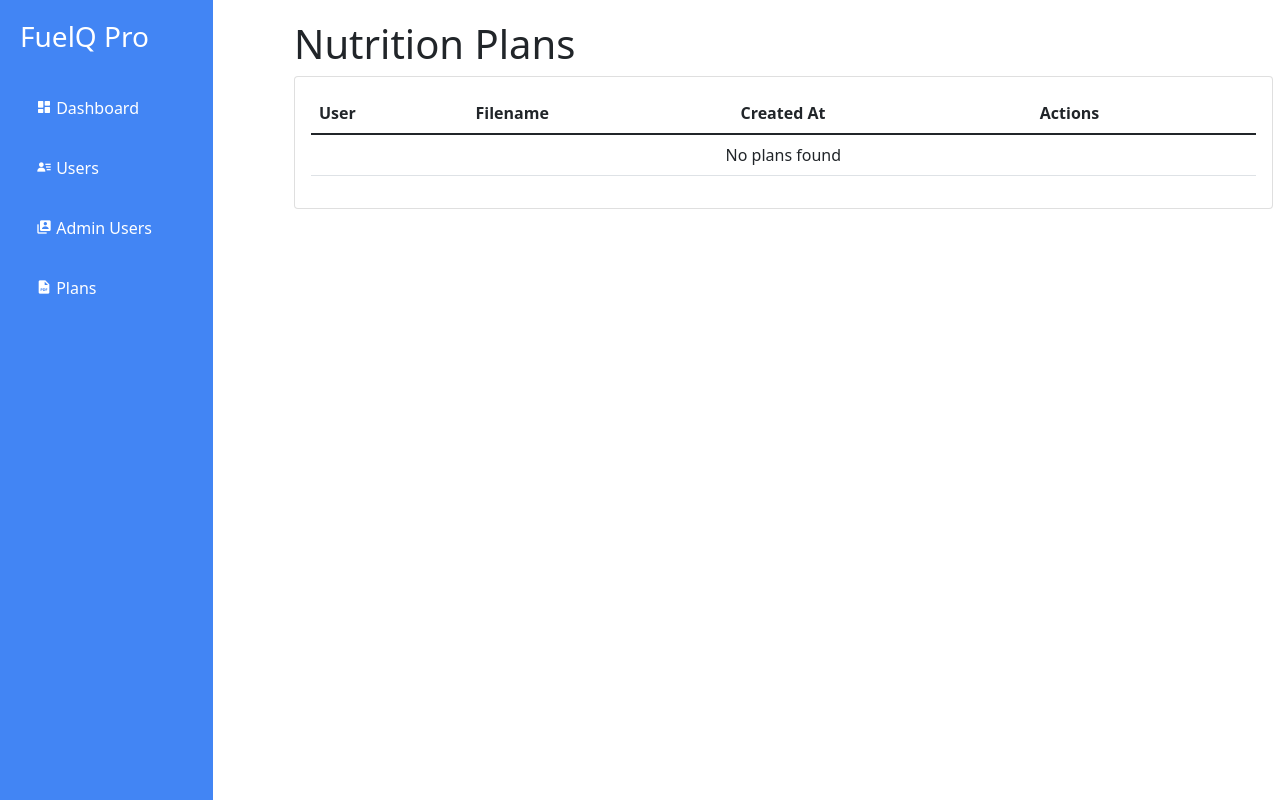
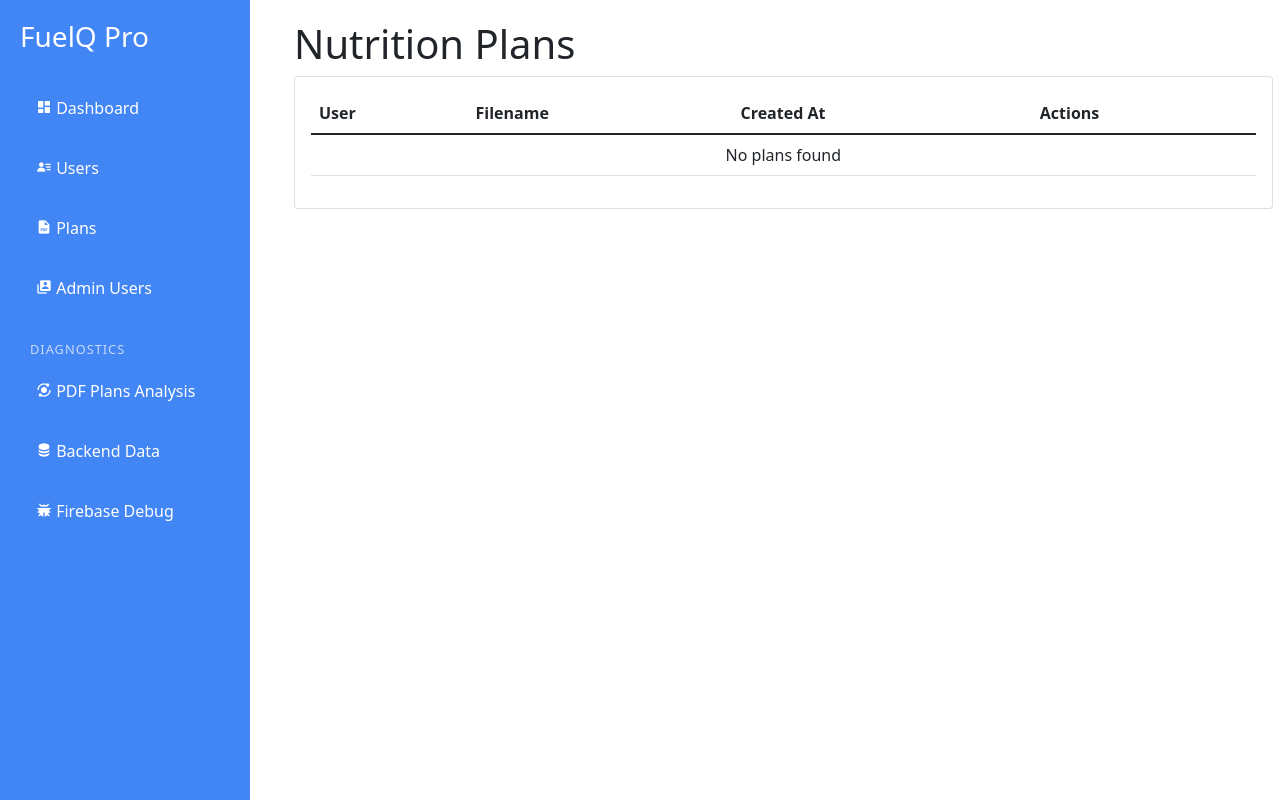
Before and after one commit to gricce/fuelqpro-console, a Flask app: template templates/admin/plans.html in a window 1280 px wide. Run offline with Flask 3, Linux system fonts and the light colour scheme; the template is opened without the code that fills it, so the values that code supplies are empty.

Commit message:
app update

```diff
--- a/app.py
+++ b/app.py
@@ -520,6 +520,244 @@ def edit_admin_user():
         flash('Error updating user')
         return redirect(url_for('manage_admin_users'))
 
+@app.route("/backend-data")
+@admin_required
+def backend_data():
+    """
+    Display raw backend data from Firestore for debugging purposes.
+    This helps diagnose issues with the bot conversation and data structure.
+    """
+    debug_info = []
+    collections_data = {}
+
+    try:
+        debug_info.append("Starting backend data route")
+
+        # Use simple_initialize_firebase
+        from services.firebase_service import simple_initialize_firebase, db
+
+        debug_info.append("Imported Firebase services")
+
+        if not simple_initialize_firebase():
+            debug_info.append("Firebase initialization failed")
+            flash('Error connecting to Firebase')
+            return render_template("admin/backend_data.html",
+                                   error="Firebase connection failed",
+                                   debug_info=debug_info)
+
+        debug_info.append("Firebase initialized successfully")
+
+        # Get a list of all collections
+        collections = db.collections()
+        collection_names = [collection.id for collection in collections]
+        debug_info.append(f"Found collections: {', '.join(collection_names)}")
+
+        # Process each collection
+        for collection_name in collection_names:
+            debug_info.append(f"Processing collection: {collection_name}")
+            collection_ref = db.collection(collection_name)
+            documents = collection_ref.stream()
+
+            collection_docs = []
+            for doc in documents:
+                try:
+                    doc_data = doc.to_dict()
+
+                    # Process timestamps for display
+                    processed_data = {}
+                    for key, value in doc_data.items():
+                        if hasattr(value, 'seconds'):  # It's a timestamp
+                            try:
+                                processed_data[key] = datetime.datetime.fromtimestamp(value.seconds)
+                            except:
+                                processed_data[key] = f"Timestamp({value.seconds})"
+                        elif isinstance(value, list):
+                            # For lists (like pdf_plans), count them and show sample
+                            processed_data[key] = f"List with {len(value)} items"
+                            if value and len(value) > 0:
+                                if isinstance(value[0], dict):
+                                    # Show keys of the first item
+                                    processed_data[f"{key}_sample"] = f"Keys: {', '.join(value[0].keys())}"
+                        else:
+                            processed_data[key] = value
+
+                    collection_docs.append({
+                        'id': doc.id,
+                        'data': processed_data
+                    })
+                except Exception as e:
+                    debug_info.append(f"Error processing document {doc.id}: {str(e)}")
+
+            collections_data[collection_name] = collection_docs
+
+        # Special handling for users collection - check subcollections
+        if 'users' in collection_names:
+            debug_info.append("Checking user subcollections")
+            users_ref = db.collection('users')
+            users = users_ref.stream()
+
+            user_subcollections = {}
+            for user in users:
+                try:
+                    # Get user subcollections (like interactions)
+                    user_subs = user.reference.collections()
+                    sub_names = [sub.id for sub in user_subs]
+
+                    if sub_names:
+                        user_subcollections[user.id] = sub_names
+                        debug_info.append(f"User {user.id} has subcollections: {', '.join(sub_names)}")
+
+                        # For each subcollection, get a sample document
+                        for sub_name in sub_names:
+                            sub_ref = user.reference.collection(sub_name)
+                            sub_docs = sub_ref.limit(5).stream()
+
+                            sample_docs = []
+                            for sub_doc in sub_docs:
+                                try:
+                                    sub_data = sub_doc.to_dict()
+                                    sample_docs.append({
+                                        'id': sub_doc.id,
+                                        'data': sub_data
+                                    })
+                                except Exception as e:
+                                    debug_info.append(f"Error processing subdocument {sub_doc.id}: {str(e)}")
+
+                            if sample_docs:
+                                collections_data[f"users/{user.id}/{sub_name}_samples"] = sample_docs
+                except Exception as e:
+                    debug_info.append(f"Error processing user subcollections for {user.id}: {str(e)}")
+
+        return render_template("admin/backend_data.html",
+                               collections_data=collections_data,
+                               debug_info=debug_info)
+
+    except Exception as e:
+        logger.error(f"Backend data page error: {str(e)}")
+        logger.error(traceback.format_exc())
+        return render_template("admin/backend_data.html",
+                               error=str(e),
+                               debug_info=debug_info)
+
+
+@app.route("/plans-diagnostic")
+@admin_required
+def plans_diagnostic():
+    """
+    Special diagnostic page just for PDF plans in the database.
+    This helps identify issues with the PDF generation process.
+    """
+    debug_info = []
+    all_plans = []
+    users_with_plans = 0
+    total_users = 0
+
+    try:
+        debug_info.append("Starting plans diagnostic route")
+
+        # Use simple_initialize_firebase
+        from services.firebase_service import simple_initialize_firebase, db
+
+        debug_info.append("Imported Firebase services")
+
+        if not simple_initialize_firebase():
+            debug_info.append("Firebase initialization failed")
+            flash('Error connecting to Firebase')
+            return render_template("admin/plans_diagnostic.html",
+                                   error="Firebase connection failed",
+                                   debug_info=debug_info)
+
+        debug_info.append("Firebase initialized successfully")
+
+        # Get all users
+        users_ref = db.collection('users')
+        users = users_ref.stream()
+
+        for user in users:
+            total_users += 1
+            try:
+                user_data = user.to_dict()
+
+                # Check for pdf_plans field
+                if 'pdf_plans' not in user_data:
+                    debug_info.append(f"User {user.id} has no pdf_plans field")
+                    continue
+
+                pdf_plans = user_data.get('pdf_plans', [])
+
+                # Check if pdf_plans is a list
+                if not isinstance(pdf_plans, list):
+                    debug_info.append(f"User {user.id} has pdf_plans but it's not a list, it's a {type(pdf_plans)}")
+                    continue
+
+                # Check if pdf_plans is empty
+                if not pdf_plans:
+                    debug_info.append(f"User {user.id} has an empty pdf_plans list")
+                    continue
+
+                # User has plans
+                users_with_plans += 1
+                debug_info.append(f"User {user.id} has {len(pdf_plans)} plans")
+
+                # Analyze each plan
+                for i, plan in enumerate(pdf_plans):
+                    try:
+                        if not isinstance(plan, dict):
+                            debug_info.append(f"  Plan {i} is not a dictionary, it's a {type(plan)}")
+                            continue
+
+                        # Extract plan details
+                        plan_info = {
+                            'user_id': user.id,
+                            'user_name': user_data.get('profile', {}).get('name', 'Unknown'),
+                            'plan_index': i,
+                        }
+
+                        # Check required fields
+                        for field in ['filename', 'url', 'created_at']:
+                            if field in plan:
+                                plan_info[field] = plan[field]
+                                if field == 'created_at' and hasattr(plan[field], 'seconds'):
+                                    # Convert timestamp to datetime
+                                    plan_info[f'{field}_formatted'] = datetime.datetime.fromtimestamp(plan[field].seconds)
+                            else:
+                                plan_info[field] = f"MISSING {field}"
+                                debug_info.append(f"  Plan {i} is missing {field} field")
+
+                        # Add to all plans
+                        all_plans.append(plan_info)
+
+                    except Exception as plan_error:
+                        debug_info.append(f"  Error processing plan {i}: {str(plan_error)}")
+
+            except Exception as user_error:
+                debug_info.append(f"Error processing user {user.id}: {str(user_error)}")
+
+        # Sort plans by created_at if available
+        try:
+            all_plans.sort(key=lambda x: x.get('created_at_formatted', datetime.datetime.min), reverse=True)
+        except:
+            debug_info.append("Error sorting plans by created_at")
+
+        summary = {
+            'total_users': total_users,
+            'users_with_plans': users_with_plans,
+            'total_plans': len(all_plans),
+            'percentage_with_plans': round(users_with_plans / total_users * 100, 2) if total_users > 0 else 0
+        }
+
+        return render_template("admin/plans_diagnostic.html",
+                               plans=all_plans,
+                               summary=summary,
+                               debug_info=debug_info)
+
+    except Exception as e:
+        logger.error(f"Plans diagnostic page error: {str(e)}")
+        logger.error(traceback.format_exc())
+        return render_template("admin/plans_diagnostic.html",
+                               error=str(e),
+                               debug_info=debug_info)
+
 @app.route("/debug-firebase")
 def debug_firebase():
     debug_info = {
--- a/templates/admin/base.html
+++ b/templates/admin/base.html
@@ -14,6 +14,8 @@
             padding: 20px;
             background-color: #4285f4;
             color: white;
+            width: 250px;
+            overflow-y: auto;
         }
         .main-content {
             margin-left: 250px;
@@ -30,6 +32,14 @@
         .card {
             margin-bottom: 20px;
         }
+        .sidebar-heading {
+            color: rgba(255,255,255,0.7);
+            font-size: 0.8rem;
+            text-transform: uppercase;
+            letter-spacing: 1px;
+            margin-top: 20px;
+            padding-left: 10px;
+        }
     </style>
 </head>
 <body>
@@ -45,11 +55,25 @@
                     <a class="nav-link" href="{{ url_for('admin_users') }}">
                         <i class='bx bxs-user-detail'></i> Users
                     </a>
+                    <a class="nav-link" href="{{ url_for('admin_plans') }}">
+                        <i class='bx bxs-file-pdf'></i> Plans
+                    </a>
                     <a class="nav-link" href="{{ url_for('manage_admin_users') }}">
                         <i class='bx bxs-user-account'></i> Admin Users
                     </a>
-                    <a class="nav-link" href="{{ url_for('admin_plans') }}">
-                        <i class='bx bxs-file-pdf'></i> Plans
+
+                    <!-- Diagnostics Section -->
+                    <h6 class="sidebar-heading mt-4 mb-1">
+                        <span>Diagnostics</span>
+                    </h6>
+                    <a class="nav-link" href="{{ url_for('plans_diagnostic') }}">
+                        <i class='bx bxs-analyse'></i> PDF Plans Analysis
+                    </a>
+                    <a class="nav-link" href="{{ url_for('backend_data') }}">
+                        <i class='bx bxs-data'></i> Backend Data
+                    </a>
+                    <a class="nav-link" href="{{ url_for('debug_firebase') }}">
+                        <i class='bx bxs-bug'></i> Firebase Debug
                     </a>
                 </nav>
             </div>
```
Also changed, not shown: templates/admin/backend_data.html (added, +98 -0 lines), templates/admin/plans_diagnostics.html (added, +121 -0 lines).
